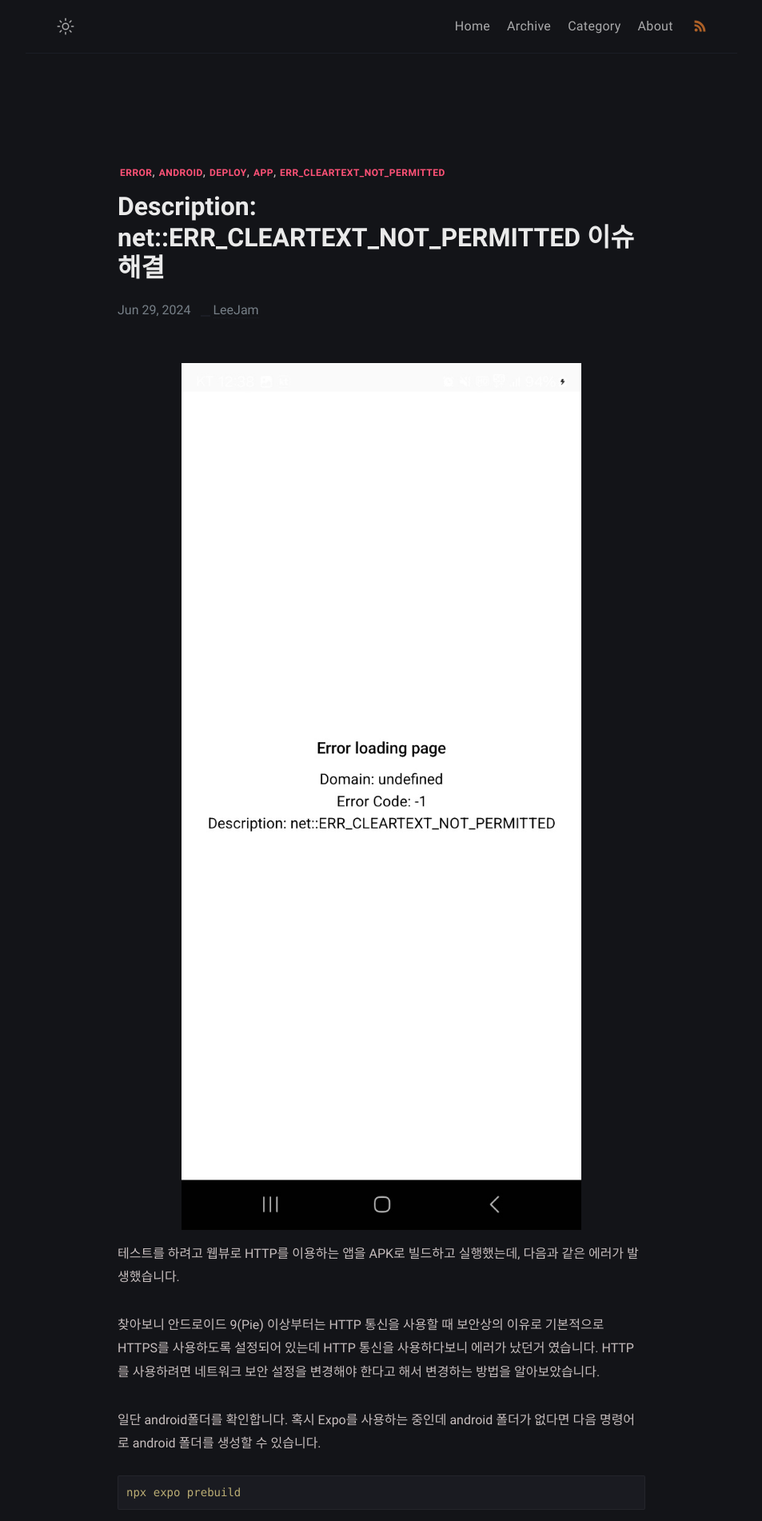
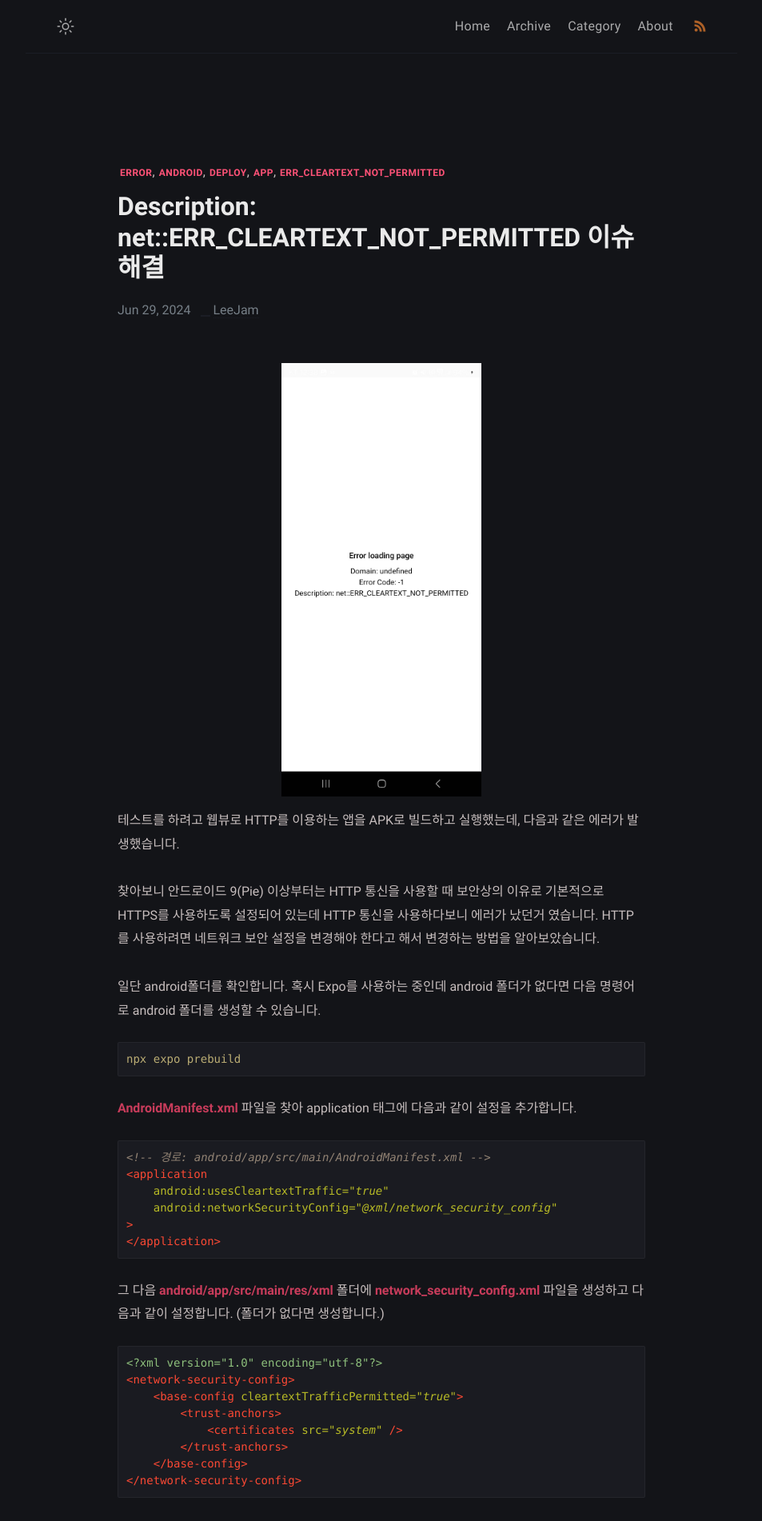
Before and after one commit to LeeJams/LeeJams.github.io, a Jekyll site: the page built from _posts/app/2024-06-29-uses-cleartext-traffic.md, in a window 1280 px wide. Shown: the top 1902 px of the page at 80% size, without its empty margins (163-1116 px from the left). Built offline with Jekyll 4.4.1, drawn with Linux system fonts in a browser that asks for light colours; comment, search, counter and statistics services are not loaded.

Commit message:
사이즈 수정

```diff
--- a/_posts/app/2024-06-29-uses-cleartext-traffic.md
+++ b/_posts/app/2024-06-29-uses-cleartext-traffic.md
@@ -6,7 +6,7 @@ category: ["APP"]
 ---
 
 <center>
-<img src="../../assets/img/app/ERR_CLEARTEXT_NOT_PERMITTED.jpeg" alt="ERR_CLEARTEXT_NOT_PERMITTED" style="width: 500px" />
+<img src="../../assets/img/app/ERR_CLEARTEXT_NOT_PERMITTED.jpeg" alt="ERR_CLEARTEXT_NOT_PERMITTED" style="width: 250px" />
 </center>
 
 테스트를 하려고 웹뷰로 HTTP를 이용하는 앱을 APK로 빌드하고 실행했는데, 다음과 같은 에러가 발생했습니다.
```
